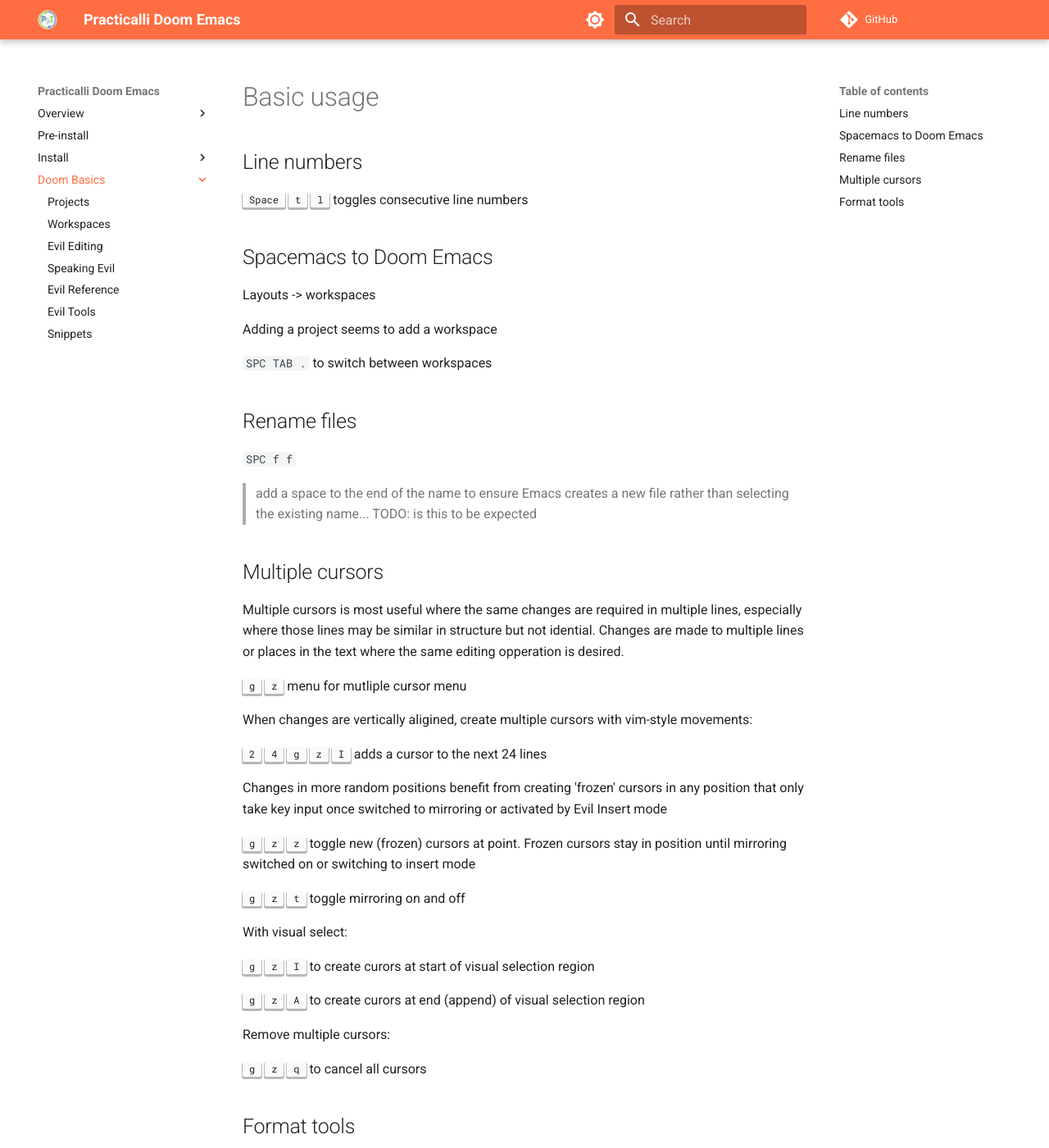
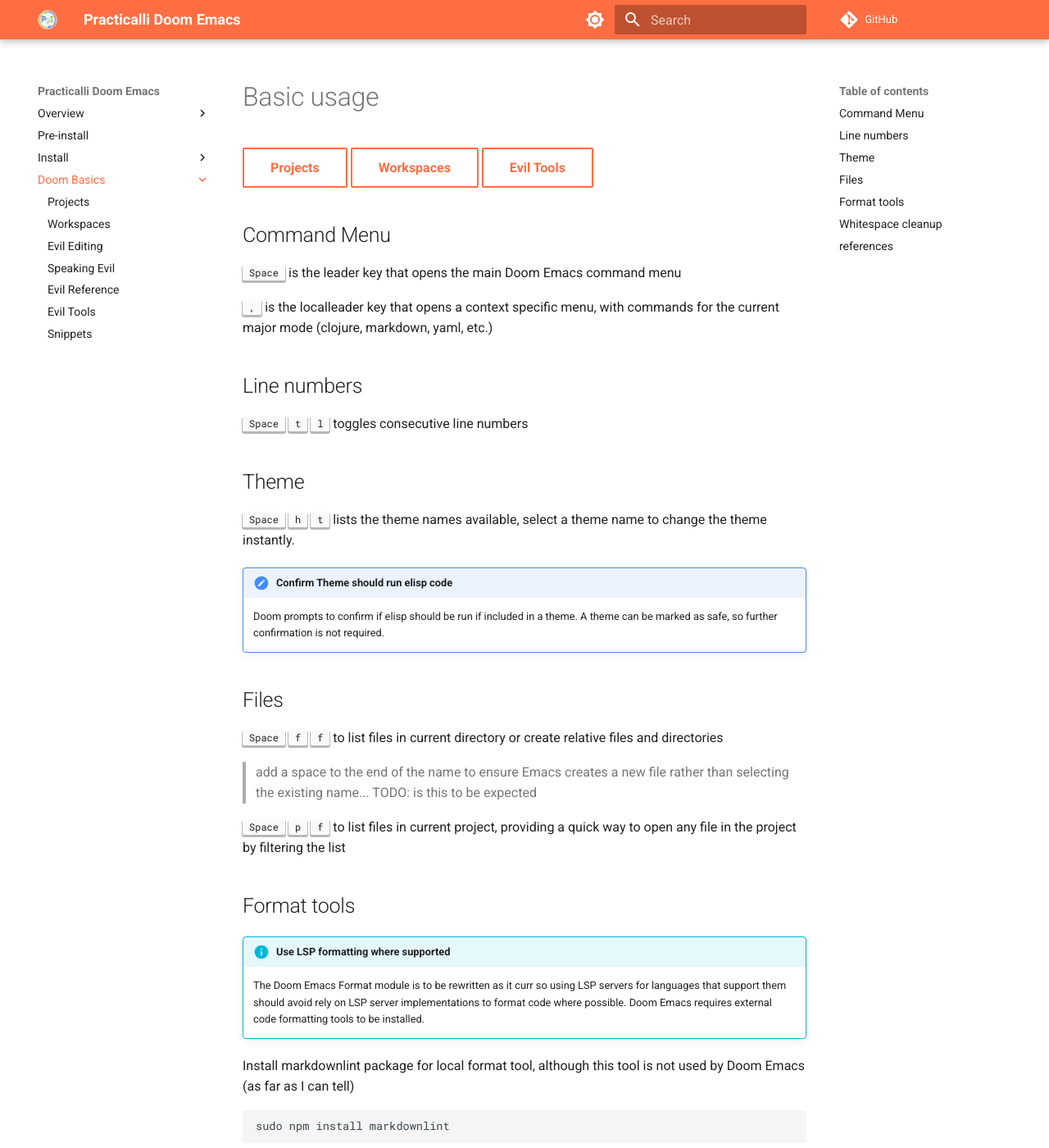
Before and after one commit to practicalli/doom-emacs, an MkDocs documentation site: the page built from docs/basics/index.md, in a window 1280 px wide and 1400 px high. Shown: the whole window at 82% size. Built offline with MkDocs 1.6.1 and Material for MkDocs 9.7.7, drawn with Linux system fonts in a browser that asks for light colours; comment, search, counter and statistics services are not loaded; some of the changed text lies outside the part shown.

Commit message:
basics: introduction rewrite

````diff
--- a/docs/basics/index.md
+++ b/docs/basics/index.md
@@ -1,72 +1,60 @@
 # Basic usage
+
+[Projects](projects.md){.md-button}
+[Workspaces](workspaces.md){.md-button}
+[Evil Tools](evil-tools.md){.md-button}
+
+
+## Command Menu
+
+++spc++ is the leader key that opens the main Doom Emacs command menu
+
+++comma++ is the localleader key that opens a context specific menu, with commands for the current major mode (clojure, markdown, yaml, etc.)
+
 
 ## Line numbers
 
 ++spc++ ++"t"++ ++"l"++ toggles consecutive line numbers
 
 
-## Spacemacs to Doom Emacs
+## Theme
 
-Layouts -> workspaces
+++spc++ ++"h"++ ++"t"++ lists the theme names available, select a theme name to change the theme instantly.
 
-Adding a project seems to add a workspace
-
-`SPC TAB .` to switch between workspaces
+!!! NOTE "Confirm Theme should run elisp code"
+    Doom prompts to confirm if elisp should be run if included in a theme.  A theme can be marked as safe, so further confirmation is not required.
 
 
-## Rename files
 
-`SPC f f`
+## Files
+
+++spc++ ++"f"++ ++"f"++ to list files in current directory or create relative files and directories
 
 > add a space to the end of the name to ensure Emacs creates a new file rather than selecting the existing name... TODO: is this to be expected
 
+++spc++ ++"p"++ ++"f"++ to list files in current project, providing a quick way to open any file in the project by filtering the list
 
-## Multiple cursors
-
-Multiple cursors is most useful where the same changes are required in multiple lines, especially where those lines may be similar in structure but not idential. Changes are made to multiple lines or places in the text where the same editing opperation is desired.
-
-++"g"++ ++"z"++ menu for mutliple cursor menu
-
-When changes are vertically aligined, create multiple cursors with vim-style movements:
-
-++2++ ++4++ ++"g"++ ++"z"++ ++i++ adds a cursor to the next 24 lines
-
-Changes in more random positions benefit from creating 'frozen' cursors in any position that only take key input once switched to mirroring or activated by Evil Insert mode
-
-++"g"++ ++"z"++ ++"z"++ toggle new (frozen) cursors at point. Frozen cursors stay in position until mirroring switched on or switching to insert mode
-
-++"g"++ ++"z"++ ++"t"++ toggle mirroring on and off
-
-With visual select:
-
-++"g"++ ++"z"++ ++i++ to create curors at start of visual selection region
-
-++"g"++ ++"z"++ ++a++ to create curors at end (append) of visual selection region
-
-Remove multiple cursors:
-
-++"g"++ ++"z"++ ++"q"++ to cancel all cursors
 
 
 ## Format tools
 
-NOTE: rely on LSP server implementations to format code where possible.  Doom Emacs requires external code formatting tools to be installed.
+!!! INFO "Use LSP formatting where supported"
+    The Doom Emacs Format module is to be rewritten as it curr so using LSP servers for languages that support them should avoid rely on LSP server implementations to format code where possible.  Doom Emacs requires external code formatting tools to be installed.
 
 Install markdownlint package for local format tool, although this tool is not used by Doom Emacs (as far as I can tell)
 
-#+begin_src shell
+```shell
 sudo npm install markdownlint
-#+end_src
+```
 
 Prettier.io was evaluated but does not allow for customisation of the linting rules, so was not adopted.
 
 
 ## Whitespace cleanup
 
-++spc++ ++"c"++ ++"w" to remove whitespace from end of lines and additional blank lines from the end of the file.
+++spc++ ++"c"++ ++"w"++ to remove whitespace from end of lines and additional blank lines from the end of the file.
 
-> TODO: automate white space clean up (may require external format or LSP tooling)
-
+> NOTE: automating white space clean up may require external format or LSP tooling
 
 
 ## references
````
